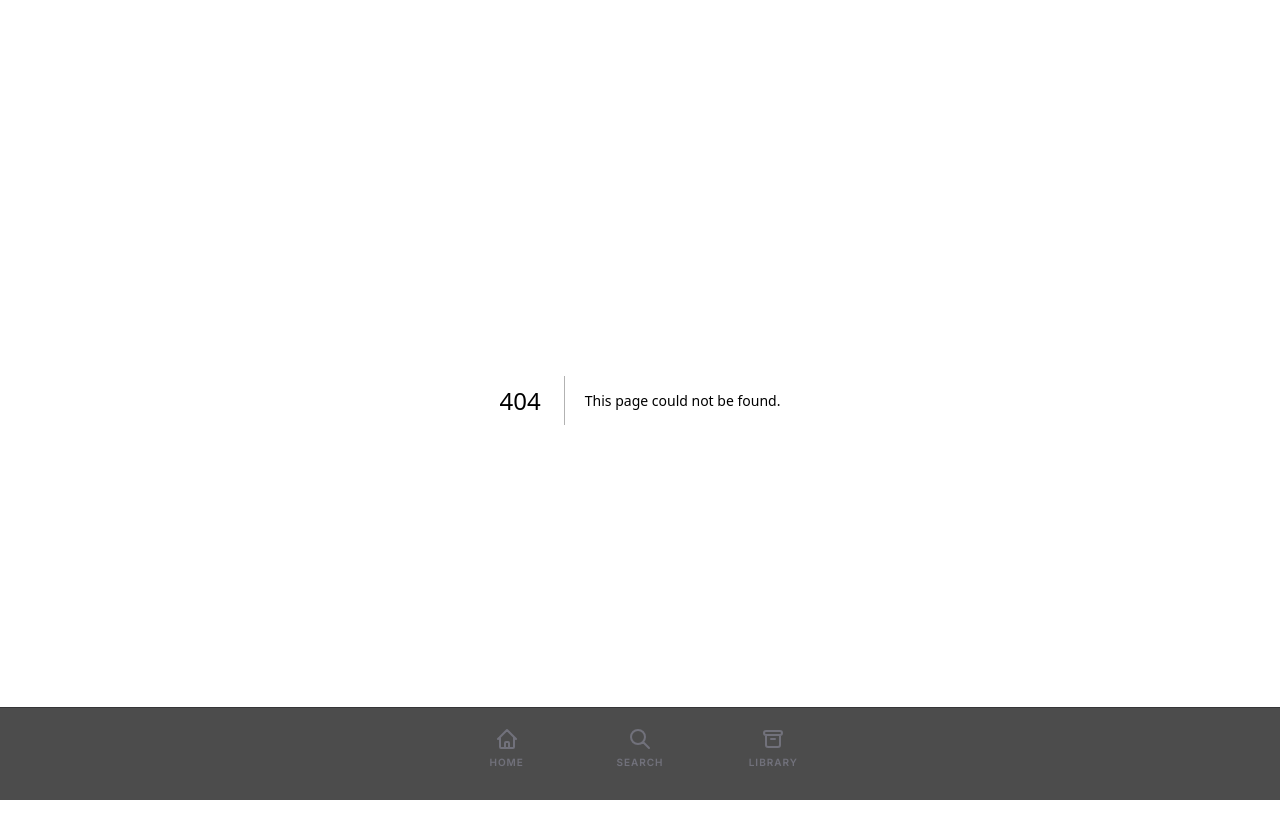
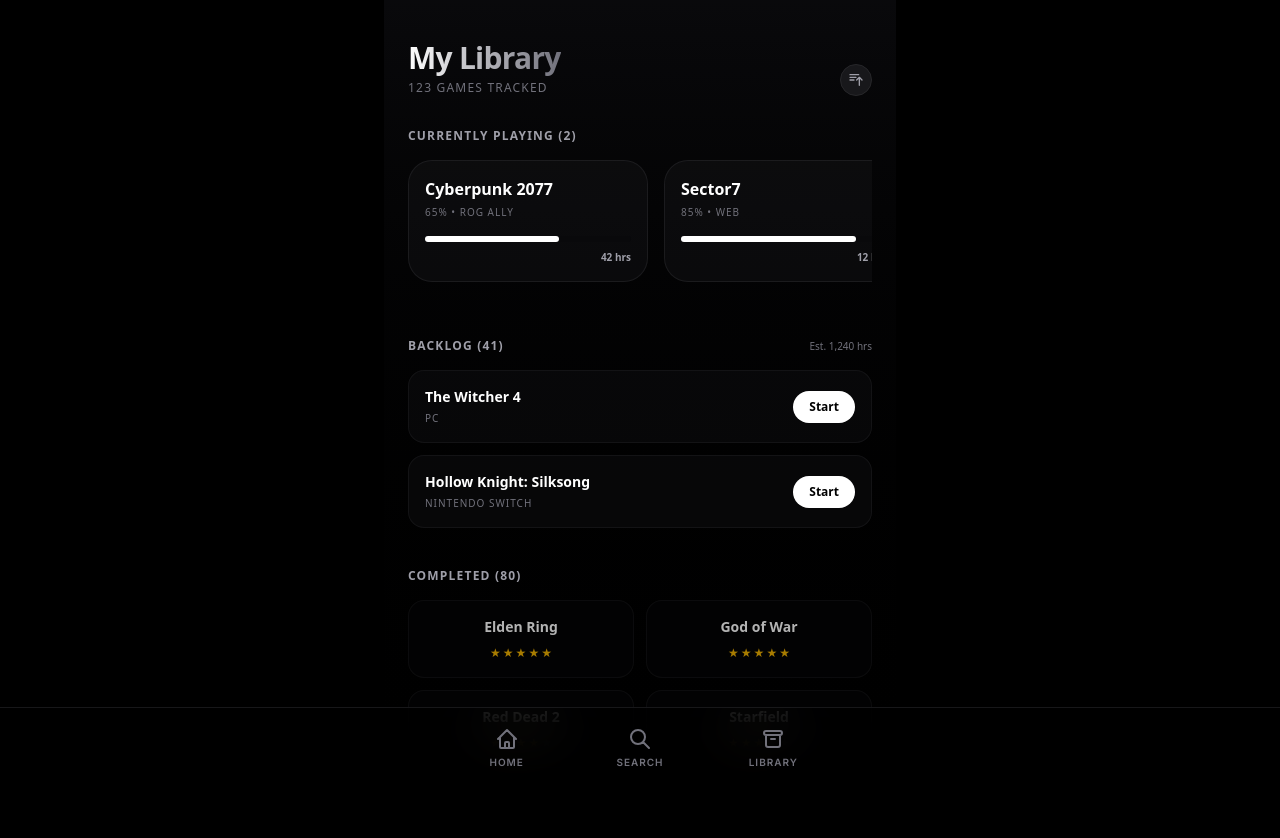
Before and after one commit to ramzpatel/PlayTrack, a Next.js app: page /library in a window 1280 px wide. Before the commit this address had no page. Shown: the top 838 px of the page. Built offline with nearby package versions, Linux system fonts and the light colour scheme.

Commit message:
Library is working along with minor Bug fixes and optimization

```diff
--- /dev/null
+++ b/app/library/page.tsx
@@ -0,0 +1,113 @@
+export default function Library() {
+  return (
+    <main className="min-h-screen bg-gradient-to-b from-zinc-950 to-black text-white p-6 pb-28 max-w-lg mx-auto font-sans">
+
+      {/* Header */}
+      <header className="mb-8 mt-4 flex justify-between items-end">
+        <div>
+          <h1 className="text-3xl font-extrabold tracking-tight bg-clip-text text-transparent bg-gradient-to-r from-white to-zinc-500">
+            My Library
+          </h1>
+          <p className="text-xs text-zinc-500 font-medium mt-1 uppercase tracking-widest">123 Games Tracked</p>
+        </div>
+        <div className="flex gap-2">
+          <button className="w-8 h-8 rounded-full bg-zinc-900 border border-zinc-800 flex items-center justify-center text-zinc-400 hover:text-white transition-colors">
+            <svg className="w-4 h-4" fill="none" stroke="currentColor" viewBox="0 0 24 24"><path strokeLinecap="round" strokeLinejoin="round" strokeWidth={2} d="M3 4h13M3 8h9m-9 4h6m4 0l4-4m0 0l4 4m-4-4v12" /></svg>
+          </button>
+        </div>
+      </header>
+
+      {/* Currently Playing (Horizontal Scroll) */}
+      <section className="mb-10">
+        <h2 className="text-xs font-bold text-zinc-400 mb-4 uppercase tracking-widest">Currently Playing (2)</h2>
+        <div className="flex gap-4 overflow-x-auto pb-4" style={{ scrollbarWidth: 'none', msOverflowStyle: 'none' }}>
+
+          {/* Active Card 1 */}
+          <div className="min-w-[240px] bg-zinc-900/40 p-4 rounded-3xl border border-zinc-800/60">
+            <h3 className="font-bold text-white mb-1">Cyberpunk 2077</h3>
+            <p className="text-[10px] text-zinc-500 uppercase tracking-widest mb-4">65% • ROG Ally</p>
+            <div className="w-full bg-zinc-950 rounded-full h-1.5 mb-2">
+              <div className="bg-white h-1.5 rounded-full" style={{ width: '65%' }}></div>
+            </div>
+            <p className="text-[10px] text-right text-zinc-400 font-bold">42 hrs</p>
+          </div>
+
+          {/* Active Card 2 */}
+          <div className="min-w-[240px] bg-zinc-900/40 p-4 rounded-3xl border border-zinc-800/60">
+            <h3 className="font-bold text-white mb-1">Sector7</h3>
+            <p className="text-[10px] text-zinc-500 uppercase tracking-widest mb-4">85% • Web</p>
+            <div className="w-full bg-zinc-950 rounded-full h-1.5 mb-2">
+              <div className="bg-white h-1.5 rounded-full" style={{ width: '85%' }}></div>
+            </div>
+            <p className="text-[10px] text-right text-zinc-400 font-bold">12 hrs</p>
+          </div>
+
+        </div>
+      </section>
+
+      {/* The Backlog */}
+      <section className="mb-10">
+        <div className="flex justify-between items-center mb-4">
+          <h2 className="text-xs font-bold text-zinc-400 uppercase tracking-widest">Backlog (41)</h2>
+          <span className="text-[10px] text-zinc-500 font-medium">Est. 1,240 hrs</span>
+        </div>
+        <div className="flex flex-col gap-3">
+
+          <div className="bg-zinc-900/30 p-4 rounded-2xl flex justify-between items-center border border-zinc-800/40 hover:bg-zinc-800/40 transition-colors cursor-pointer">
+            <div>
+              <h3 className="font-bold text-sm text-white">The Witcher 4</h3>
+              <p className="text-[10px] text-zinc-500 uppercase tracking-widest mt-1">PC</p>
+            </div>
+            <button className="text-xs font-bold bg-white text-black px-4 py-2 rounded-full hover:bg-zinc-200 transition-colors">Start</button>
+          </div>
+
+          <div className="bg-zinc-900/30 p-4 rounded-2xl flex justify-between items-center border border-zinc-800/40 hover:bg-zinc-800/40 transition-colors cursor-pointer">
+            <div>
+              <h3 className="font-bold text-sm text-white">Hollow Knight: Silksong</h3>
+              <p className="text-[10px] text-zinc-500 uppercase tracking-widest mt-1">Nintendo Switch</p>
+            </div>
+            <button className="text-xs font-bold bg-white text-black px-4 py-2 rounded-full hover:bg-zinc-200 transition-colors">Start</button>
+          </div>
+
+        </div>
+      </section>
+
+      {/* Completed Grid */}
+      <section>
+        <h2 className="text-xs font-bold text-zinc-400 mb-4 uppercase tracking-widest">Completed (80)</h2>
+        <div className="grid grid-cols-2 gap-3">
+
+          <div className="bg-zinc-900/20 border border-zinc-800/40 p-4 rounded-2xl flex flex-col items-center justify-center text-center opacity-70 hover:opacity-100 transition-opacity cursor-pointer">
+            <h3 className="font-bold text-sm text-white mb-1">Elden Ring</h3>
+            <div className="flex text-yellow-500 text-xs gap-0.5 mt-1">
+              <span>★</span><span>★</span><span>★</span><span>★</span><span>★</span>
+            </div>
+          </div>
+
+          <div className="bg-zinc-900/20 border border-zinc-800/40 p-4 rounded-2xl flex flex-col items-center justify-center text-center opacity-70 hover:opacity-100 transition-opacity cursor-pointer">
+            <h3 className="font-bold text-sm text-white mb-1">God of War</h3>
+            <div className="flex text-yellow-500 text-xs gap-0.5 mt-1">
+              <span>★</span><span>★</span><span>★</span><span>★</span><span>★</span>
+            </div>
+          </div>
+
+          <div className="bg-zinc-900/20 border border-zinc-800/40 p-4 rounded-2xl flex flex-col items-center justify-center text-center opacity-70 hover:opacity-100 transition-opacity cursor-pointer">
+            <h3 className="font-bold text-sm text-white mb-1">Red Dead 2</h3>
+            <div className="flex text-yellow-500 text-xs gap-0.5 mt-1">
+              <span>★</span><span>★</span><span>★</span><span>★</span><span className="text-zinc-600">★</span>
+            </div>
+          </div>
+
+          <div className="bg-zinc-900/20 border border-zinc-800/40 p-4 rounded-2xl flex flex-col items-center justify-center text-center opacity-70 hover:opacity-100 transition-opacity cursor-pointer">
+            <h3 className="font-bold text-sm text-white mb-1">Starfield</h3>
+            <div className="flex text-yellow-500 text-xs gap-0.5 mt-1">
+              <span>★</span><span>★</span><span>★</span><span className="text-zinc-600">★</span><span className="text-zinc-600">★</span>
+            </div>
+          </div>
+
+        </div>
+      </section>
+
+    </main>
+  );
+}
```
